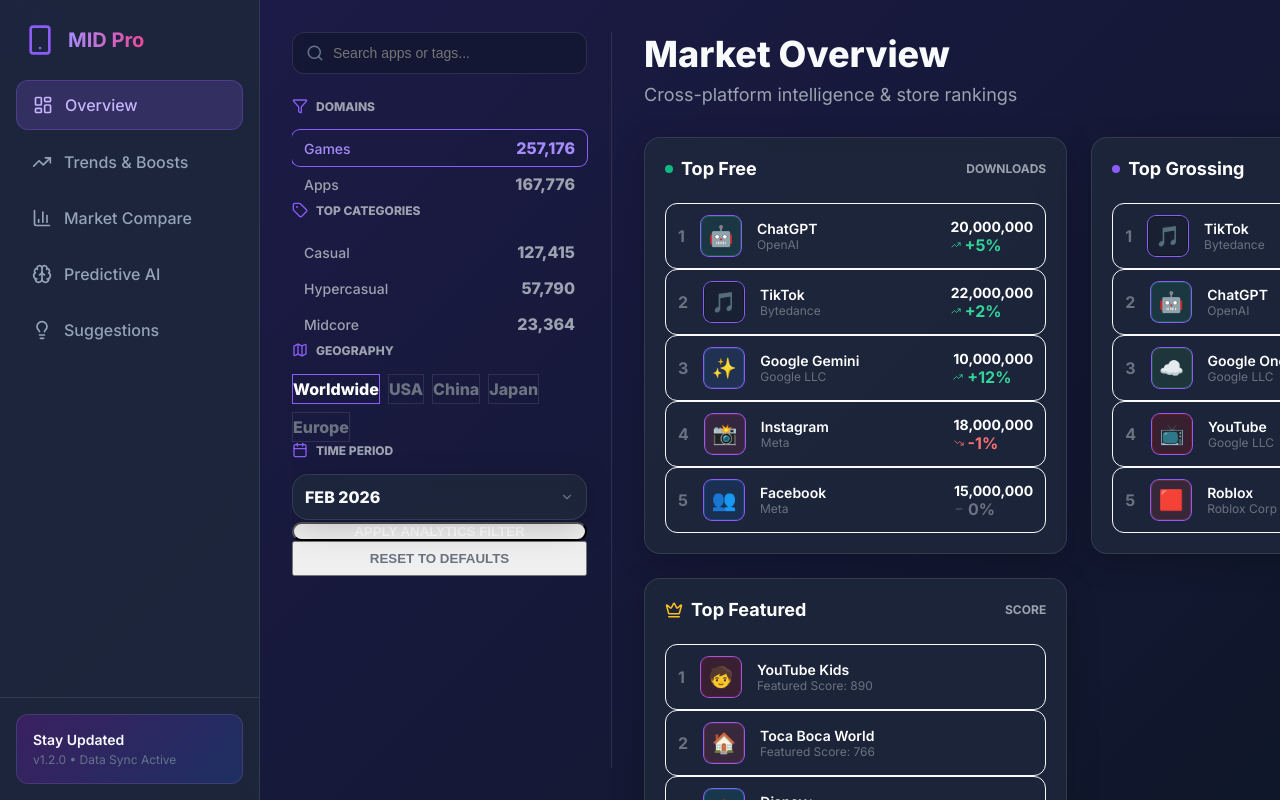
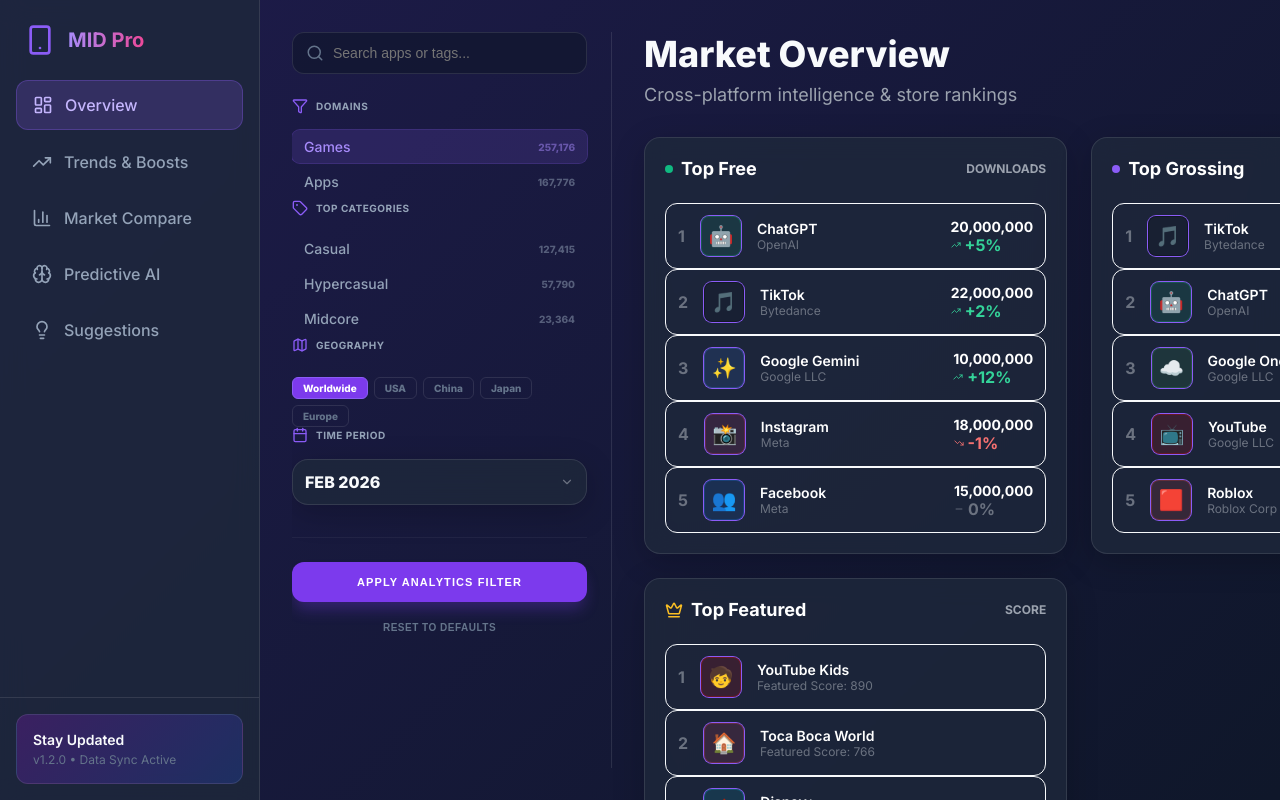
Before and after one commit to fadil013/Market-Intelligence-, a React (Vite) app: page / in a window 1280 px wide. Shown: the top 800 px of the page. Built offline with nearby package versions, Linux system fonts and the light colour scheme; the HTML template or start-up script is replaced by a standard one.

Commit message:
fix: hardened sidebar styling for production build

```diff
--- a/src/components/AdvancedFilter.jsx
+++ b/src/components/AdvancedFilter.jsx
@@ -4,11 +4,11 @@
 const FilterSection = ({ title, icon: Icon, children }) => {
     return (
         <div className="mb-8 last:mb-0">
-            <div className="flex items-center gap-2 mb-4 text-gray-400">
+            <div className="filter-section-title">
                 {Icon && <Icon size={16} className="text-purple-500" />}
-                <h4 className="text-xs uppercase tracking-tighter font-black">{title}</h4>
+                <h4>{title}</h4>
             </div>
-            <div className="space-y-2">
+            <div className="space-y-1">
                 {children}
             </div>
         </div>
@@ -16,10 +16,9 @@
 };
 
 const FilterOption = ({ label, count, active }) => (
-    <div className={`flex items-center justify-between gap-4 px-3 py-2 rounded-lg cursor-pointer transition-all ${active ? 'bg-purple-600/20 text-purple-400 ring-1 ring-purple-600/30' : 'text-gray-400 hover:bg-white/5 hover:text-white'
-        }`}>
+    <div className={`filter-option-item ${active ? 'active' : ''}`}>
         <span className="text-sm font-medium whitespace-nowrap overflow-hidden text-ellipsis">{label}</span>
-        {count !== undefined && <span className="text-[10px] font-black opacity-40 ml-auto">{count}</span>}
+        {count !== undefined && <span className="filter-option-count">{count}</span>}
     </div>
 );
 
@@ -48,10 +47,12 @@
                 </FilterSection>
 
                 <FilterSection title="Geography" icon={Map}>
-                    <div className="flex flex-wrap gap-2 pt-2">
+                    <div className="geo-tags-container">
                         {['Worldwide', 'USA', 'China', 'Japan', 'Europe'].map((geo, idx) => (
-                            <span key={idx} className={`px-2.5 py-1 rounded-md text-[10px] font-black cursor-pointer border transition-all ${geo === 'Worldwide' ? 'bg-purple-600 border-purple-500 text-white' : 'border-white/10 text-gray-500 hover:text-white hover:border-white/30'
-                                }`}>
+                            <span
+                                key={idx}
+                                className={`geo-tag ${geo === 'Worldwide' ? 'active' : ''}`}
+                            >
                                 {geo}
                             </span>
                         ))}
@@ -59,7 +60,7 @@
                 </FilterSection>
 
                 <FilterSection title="Time Period" icon={Calendar}>
-                    <div className="flex flex-col gap-2 pt-2">
+                    <div className="pt-2">
                         <div className="glass-panel p-3 flex justify-between items-center bg-slate-900/40 border-white/5 cursor-pointer hover:border-white/20 transition-all">
                             <span className="text-[10px] font-black text-gray-300 uppercase letter-spacing-widest">Feb 2026</span>
                             <ChevronDown size={14} className="text-gray-500" />
@@ -67,11 +68,11 @@
                     </div>
                 </FilterSection>
 
-                <div className="mt-8 pt-8 border-t border-white/5">
-                    <button className="w-full py-3.5 bg-purple-600 hover:bg-purple-500 text-white text-[11px] font-black uppercase tracking-widest rounded-xl transition-all shadow-lg shadow-purple-900/40 active:scale-[0.98]">
+                <div className="filter-actions">
+                    <button className="btn-apply">
                         Apply Analytics Filter
                     </button>
-                    <button className="w-full mt-3 py-2 text-gray-500 hover:text-white text-[10px] font-black uppercase tracking-wider transition-colors">
+                    <button className="btn-reset">
                         Reset to Defaults
                     </button>
                 </div>
--- a/src/index.css
+++ b/src/index.css
@@ -1232,3 +1232,126 @@
   -ms-overflow-style: none;
   scrollbar-width: none;
 }
+
+/* Hardened Filter Section Styles */
+.filter-section-title {
+  display: flex;
+  align-items: center;
+  gap: 8px;
+  margin-bottom: 16px;
+  color: #94a3b8;
+  font-size: 10px;
+  text-transform: uppercase;
+  font-weight: 900;
+  letter-spacing: 0.05em;
+}
+
+.filter-option-item {
+  display: flex;
+  align-items: center;
+  justify-content: space-between;
+  padding: 8px 12px;
+  border-radius: 8px;
+  cursor: pointer;
+  transition: all 0.2s ease;
+  color: #94a3b8;
+  margin-bottom: 2px;
+}
+
+.filter-option-item:hover {
+  background: rgba(255, 255, 255, 0.05);
+  color: white;
+}
+
+.filter-option-item.active {
+  background: rgba(139, 92, 246, 0.15);
+  color: #a78bfa;
+  box-shadow: 0 0 0 1px rgba(139, 92, 246, 0.3);
+}
+
+.filter-option-count {
+  font-size: 10px;
+  font-weight: 900;
+  opacity: 0.5;
+}
+
+.geo-tags-container {
+  display: flex;
+  flex-wrap: wrap;
+  gap: 6px;
+  padding-top: 8px;
+}
+
+.geo-tag {
+  padding: 4px 10px;
+  border-radius: 6px;
+  font-size: 10px;
+  font-weight: 900;
+  cursor: pointer;
+  border: 1px solid rgba(255, 255, 255, 0.1);
+  color: #64748b;
+  transition: all 0.2s ease;
+}
+
+.geo-tag:hover {
+  border-color: rgba(255, 255, 255, 0.3);
+  color: white;
+}
+
+.geo-tag.active {
+  background: #7c3aed;
+  border-color: #8b5cf6;
+  color: white;
+}
+
+.filter-actions {
+  margin-top: 32px;
+  padding-top: 24px;
+  border-top: 1px solid rgba(255, 255, 255, 0.05);
+  display: flex;
+  flex-direction: column;
+  gap: 12px;
+}
+
+.btn-apply {
+  width: 100%;
+  padding: 14px;
+  background: #7c3aed;
+  color: white;
+  border-radius: 12px;
+  font-weight: 900;
+  text-transform: uppercase;
+  font-size: 11px;
+  letter-spacing: 0.1em;
+  border: none;
+  cursor: pointer;
+  transition: all 0.2s ease;
+  box-shadow: 0 10px 15px -3px rgba(124, 58, 237, 0.3);
+}
+
+.btn-apply:hover {
+  background: #8b5cf6;
+}
+
+.btn-apply:active {
+  transform: scale(0.98);
+}
+
+.btn-reset {
+  width: 100%;
+  padding: 8px;
+  background: transparent;
+  color: #64748b;
+  border: none;
+  border-radius: 8px;
+  font-weight: 900;
+  text-transform: uppercase;
+  font-size: 10px;
+  letter-spacing: 0.05em;
+  cursor: pointer;
+  transition: all 0.2s ease;
+}
+
+.btn-reset:hover {
+  color: white;
+}
```
